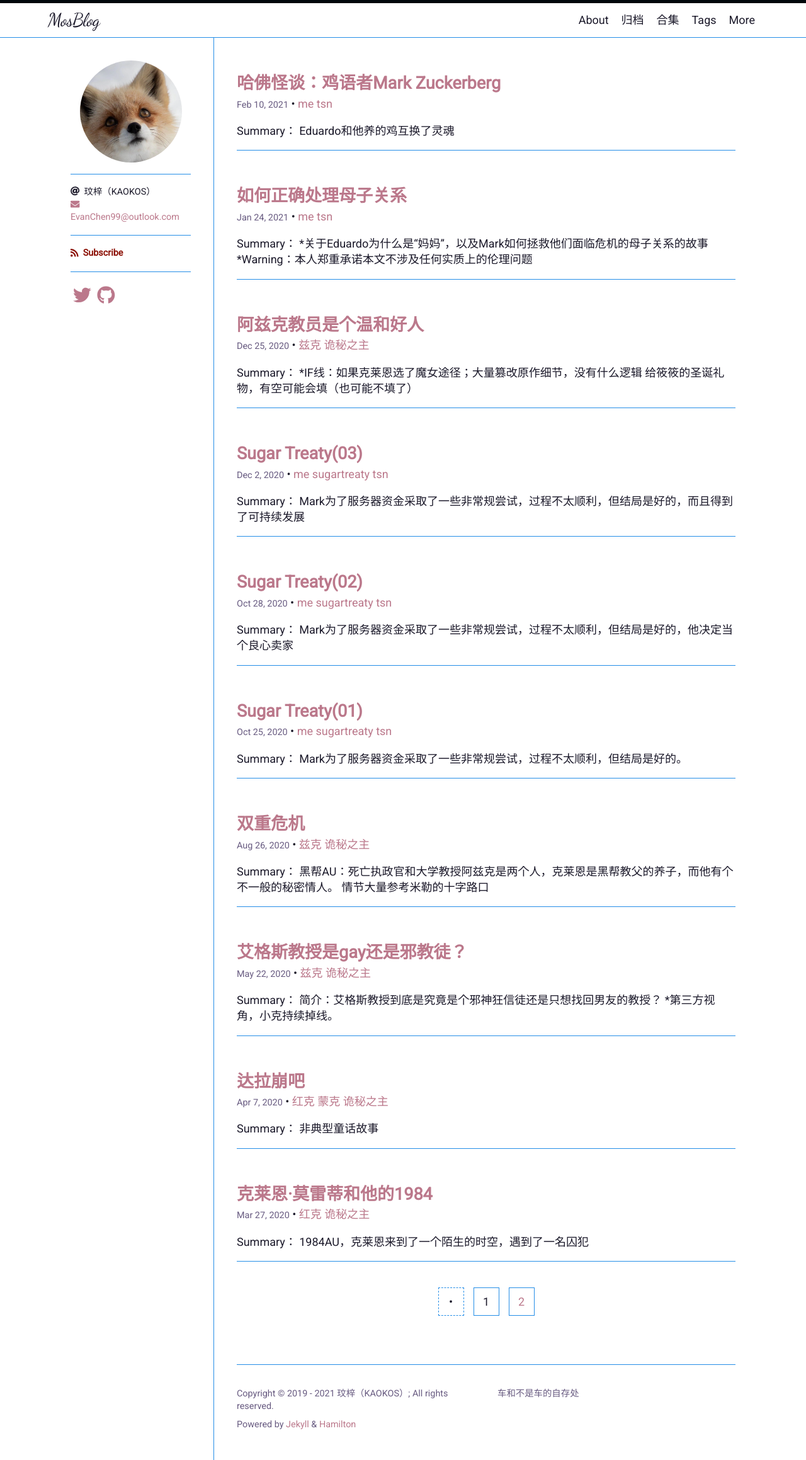
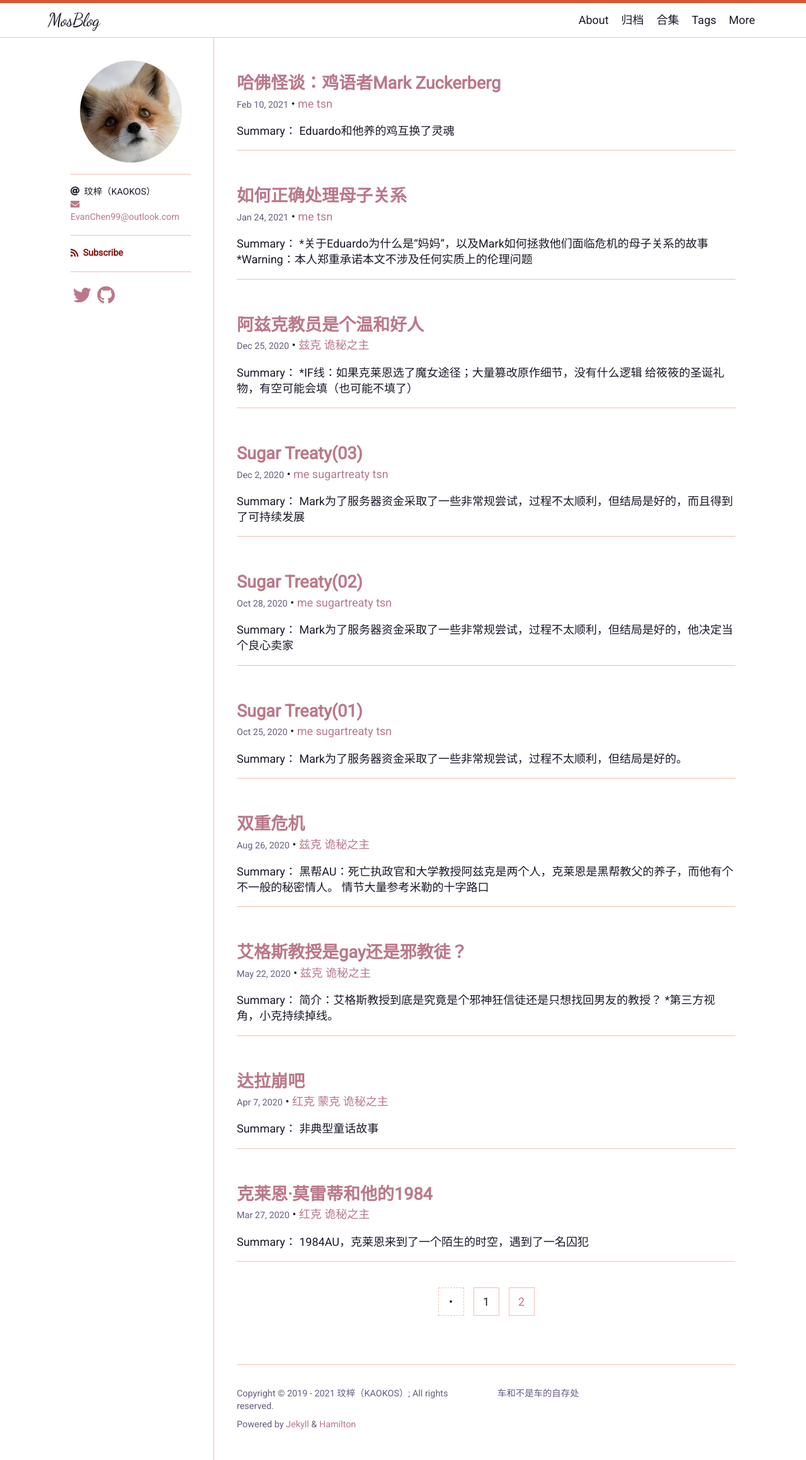
Before and after one commit to Snaky9/SBlog, a Jekyll site: the page built from index.html, in a window 1280 px wide. Shown: the whole page at 63% size. Built offline with Jekyll 4.4.1, drawn with Linux system fonts in a browser that asks for light colours; nearby versions of some CDN libraries; some web fonts are replaced; the list of posts is cut into pages by our own code.

Commit message:
change scheme

```diff
--- a/_sass/hamilton/skins/mountain.scss
+++ b/_sass/hamilton/skins/mountain.scss
@@ -3,8 +3,8 @@ $text-color-light:      #685b81 !default;
 $background-color:      #fff !default;
 $code-background-color: #f8f8f8 !default;
 
-$border-color:          #0e4b7e !default;
-$border-color-light:    lighten($border-color, 25%) !default;
+$border-color:          #ebae9b !default;
+$border-color-light:    lighten($border-color, 5%) !default;
 $border-color-dark:     darken($border-color, 25%) !default;
 
 $link-base-color:       #bb788b !default;
```
